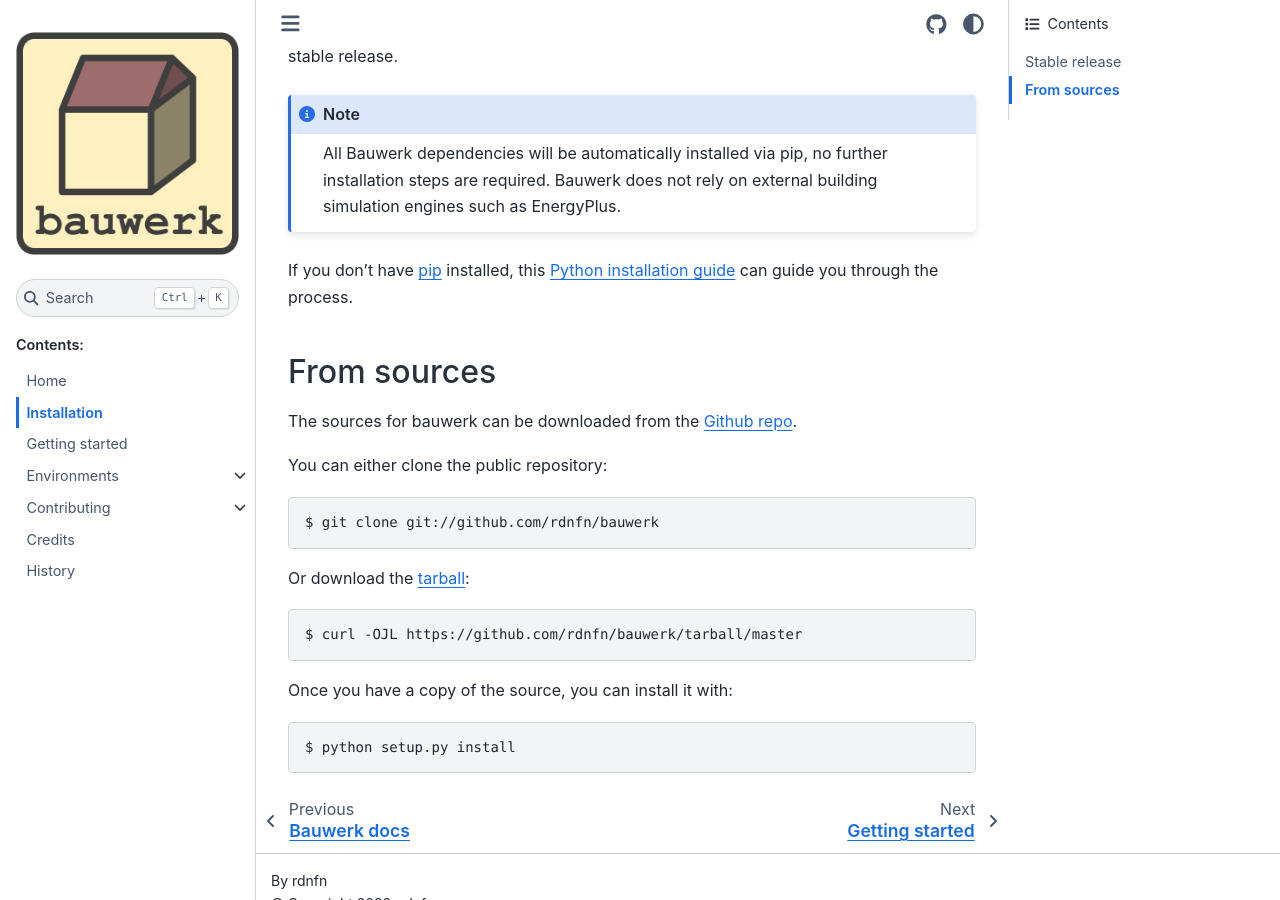
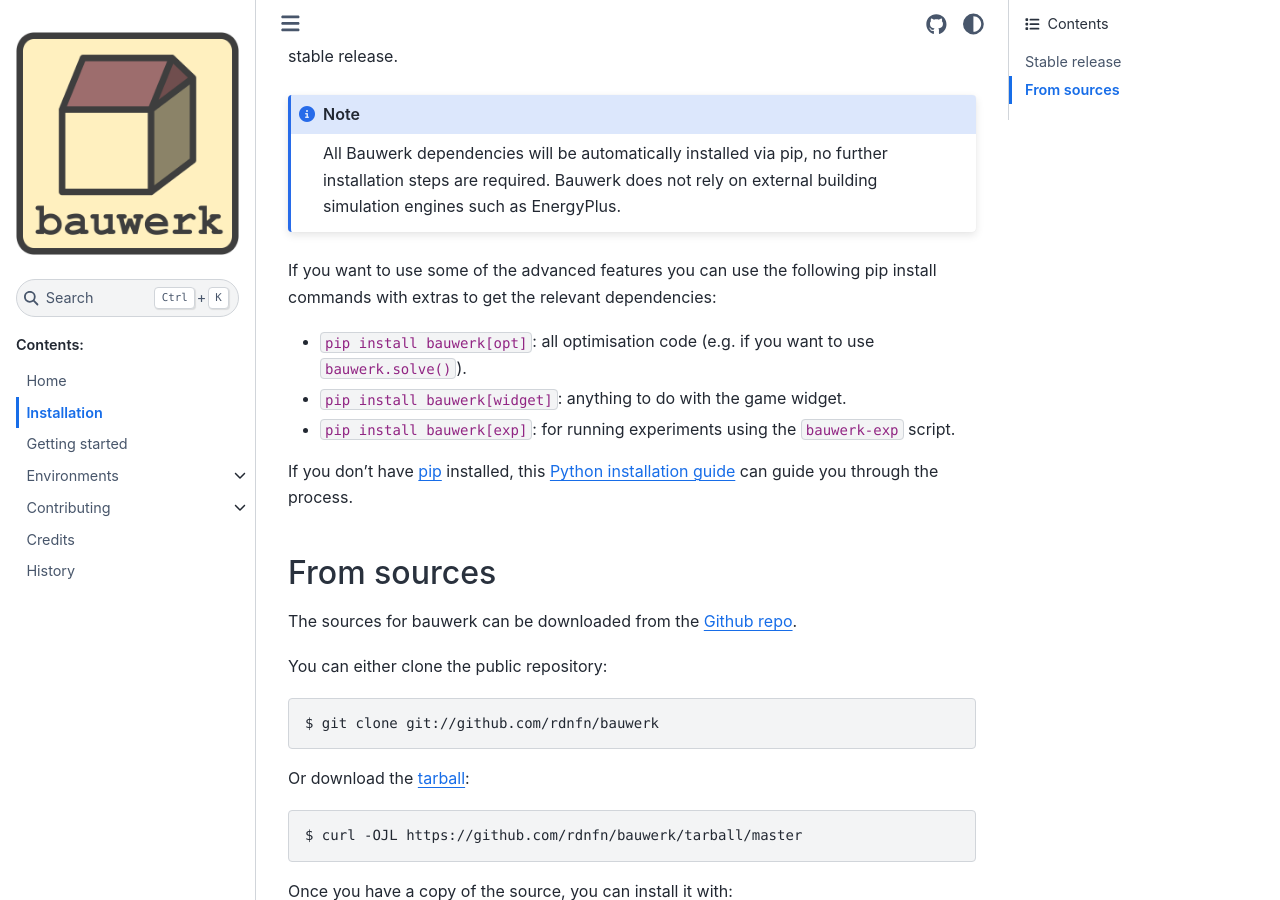
Before and after one commit to rdnfn/bauwerk, a Sphinx documentation site: the page built from docs/installation.rst, in a window 1280 px wide and 900 px high, scrolled down 311 px. Built offline with Sphinx 7.4.7 and the Sphinx Book theme 1.1.4, drawn with Linux system fonts in a browser that asks for light colours.

Commit message:
docs: add extras installation guides

```diff
--- a/docs/installation.rst
+++ b/docs/installation.rst
@@ -19,6 +19,12 @@
 .. note::
 
     All Bauwerk dependencies will be automatically installed via pip, no further installation steps are required. Bauwerk does not rely on external building simulation engines such as EnergyPlus.
+
+If you want to use some of the advanced features you can use the following pip install commands with extras to get the relevant dependencies:
+
+- ``pip install bauwerk[opt]``: all optimisation code (e.g. if you want to use ``bauwerk.solve()``).
+- ``pip install bauwerk[widget]``: anything to do with the game widget.
+- ``pip install bauwerk[exp]``: for running experiments using the ``bauwerk-exp`` script.
 
 If you don't have `pip`_ installed, this `Python installation guide`_ can guide
 you through the process.
```
